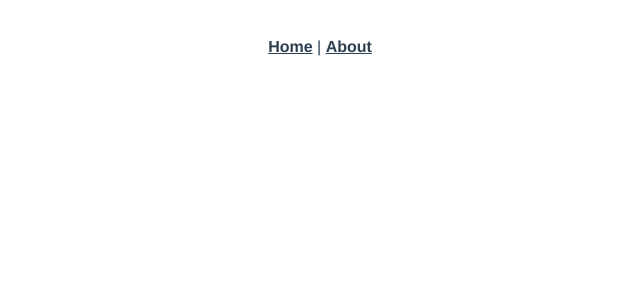
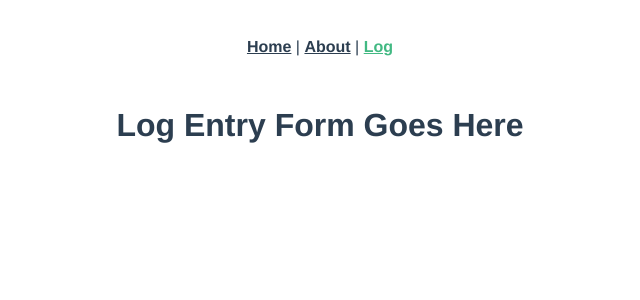
Before and after one commit to zakkana1/expirelog, a Vue app: page /log in a window 1280 px wide. Before the commit this address had no page. Shown: the top 300 px of the page, without its empty margins (320-960 px from the left). Built offline with nearby package versions, Linux system fonts and the light colour scheme; what @formkit/vue would draw is missing.

Commit message:
Created View for Log entry and added it to router

```diff
--- a/src/App.vue
+++ b/src/App.vue
@@ -1,7 +1,8 @@
 <template>
   <nav>
     <router-link to="/">Home</router-link> |
-    <router-link to="/about">About</router-link>
+    <router-link to="/about">About</router-link> |
+    <router-link to="/log">Log</router-link>
   </nav>
   <router-view/>
 </template>
--- a/src/router/index.js
+++ b/src/router/index.js
@@ -14,6 +14,11 @@ const routes = [
     // this generates a separate chunk (about.[hash].js) for this route
     // which is lazy-loaded when the route is visited.
     component: () => import(/* webpackChunkName: "about" */ '../views/AboutView.vue')
+  },
+  {
+    path: '/log',
+    name: 'log',
+    component: () => import(/* webpackChunkName: "log" */ '../views/LogEntryView.vue')
   }
 ]
 
--- /dev/null
+++ b/src/views/LogEntryView.vue
@@ -0,0 +1,13 @@
+<template>
+  <div id="log-entry-form">
+    <h1>Log Entry Form Goes Here</h1>
+  </div>
+</template>
+
+<script>
+
+</script>
+
+<style scoped>
+
+</style>
```
